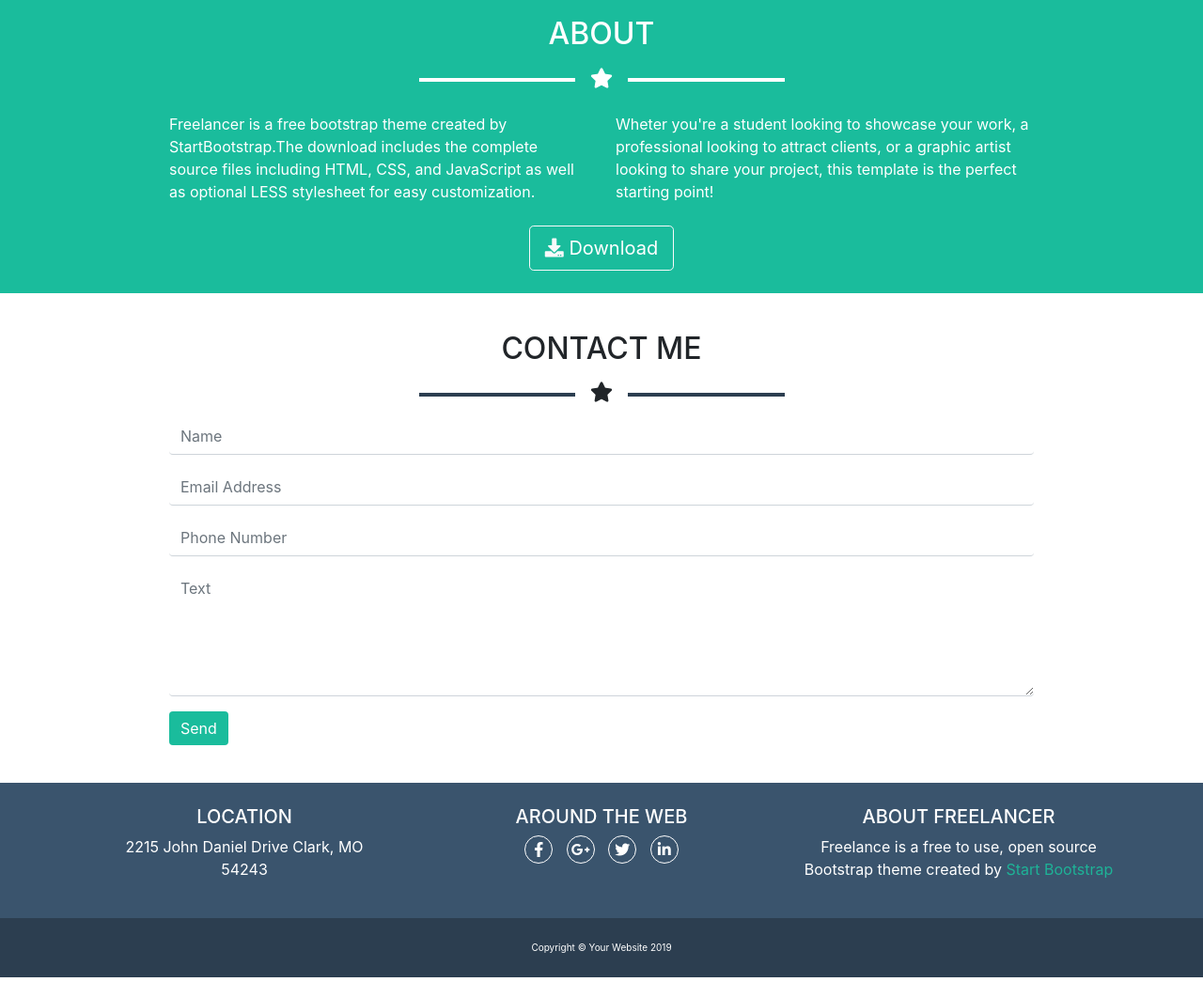
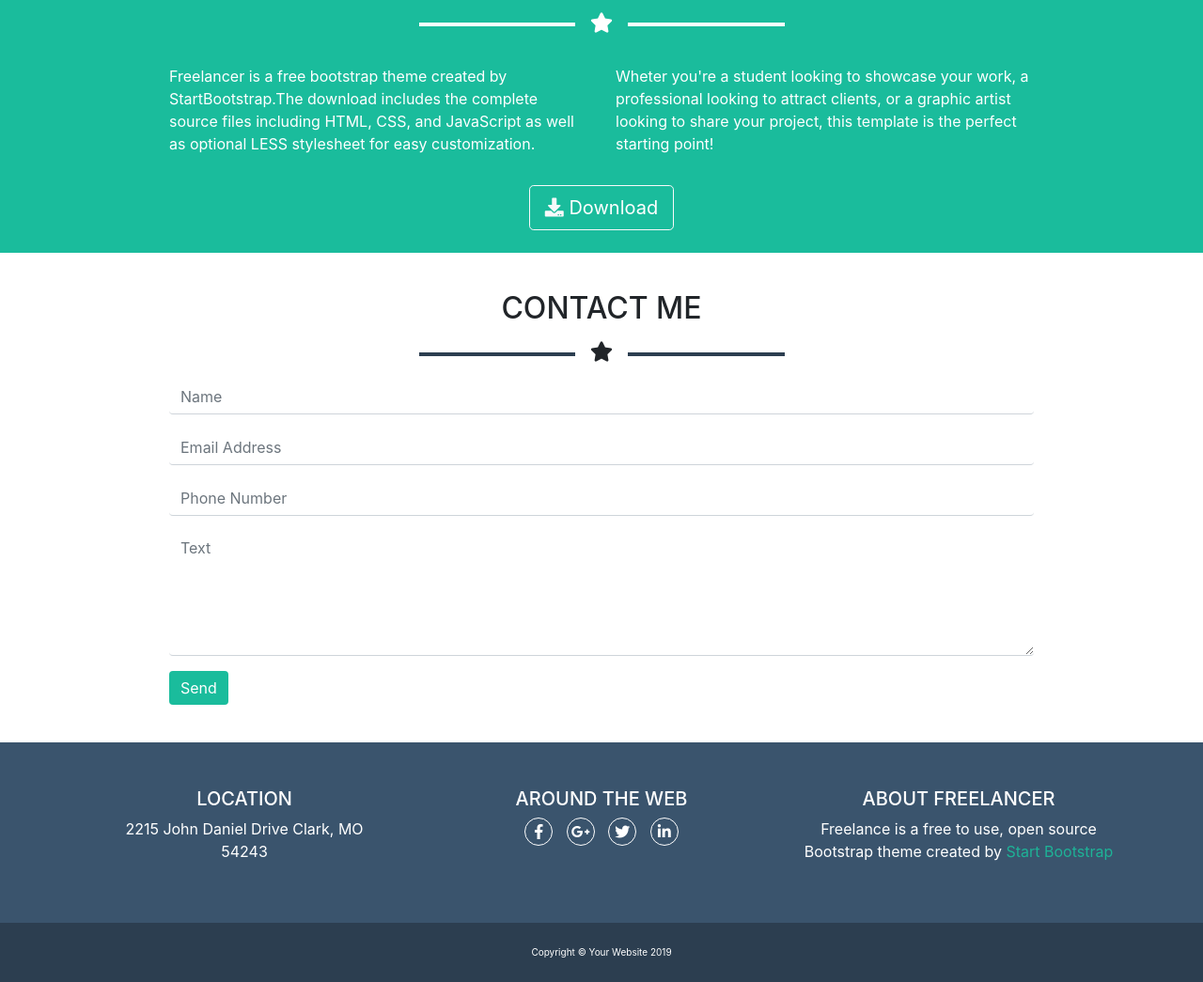
Before and after one commit to AndreaDex/html-css-bootstrap-freelancer, a plain HTML site: page index.html in a window 1280 px wide. Shown: the part 1564-2609 px from the top of the page at 94% size. Drawn offline with nearby package versions, Linux system fonts and the light colour scheme.

Commit message:
change column space

```diff
--- a/assets/style.css
+++ b/assets/style.css
@@ -28,9 +28,10 @@
 .p_jumbotron{
     text-align: center;
     color: white;
+    border-radius: 0%;
 }
 .jumbo_img{
-    width: 35%;
+    width: 30%;
 }
 .p_jumbotron span::after, .p_jumbotron span::before{
     content: "";
--- a/index.html
+++ b/index.html
@@ -120,11 +120,11 @@
                 </div>
                 <!-- about title -->
 
-                <div class="row justify-content-center text-left py-4">
-                    <div class="col-sm-10 col-md-4 col-lg-5">
+                <div class="row justify-content-center text-left py-3">
+                    <div class="col-sm-10 col-md-4 col-lg-5 py-3">
                        Freelancer is a free bootstrap theme created by StartBootstrap.The download includes the complete source files including HTML, CSS, and JavaScript as well as optional  LESS stylesheet for easy customization.
                     </div>
-                    <div class="col-sm-10 col-md-4 col-lg-5">
+                    <div class="col-sm-10 col-md-4 col-lg-5 py-3">
                         Wheter you're a student looking to showcase your work, a professional looking to attract clients, or a graphic artist looking to share your project, this template is the perfect starting point!
                     </div>
                 </div>
@@ -181,14 +181,14 @@
         <div class="info bgc_lblue py-4">
             <div class="container">
                 <div class="row text-center">
-                    <div class="col-12 col-md-4">
+                    <div class="col-12 col-md-4 py-4">
                         <h5>LOCATION</h5>
                         <address>
                             2215 John Daniel Drive Clark, MO <br>
                             54243
                         </address>
                     </div>
-                    <div class="col-12 col-md-4">
+                    <div class="col-12 col-md-4 py-4">
                         <h5>AROUND THE WEB</h5>
                         <div class="icon_cont">
                             <i class="fab fa-facebook-f"></i>
@@ -203,7 +203,7 @@
                             <i class="fab fa-linkedin-in"></i>
                         </div>
                     </div>
-                    <div class="col-12 col-md-4">
+                    <div class="col-12 col-md-4 py-4">
                         <h5>ABOUT FREELANCER</h5>
                         <p>Freelance is a free to use, open source Bootstrap theme created by <a href="" class=" txc_aqua">Start Bootstrap</a></p>
                     </div>
```
